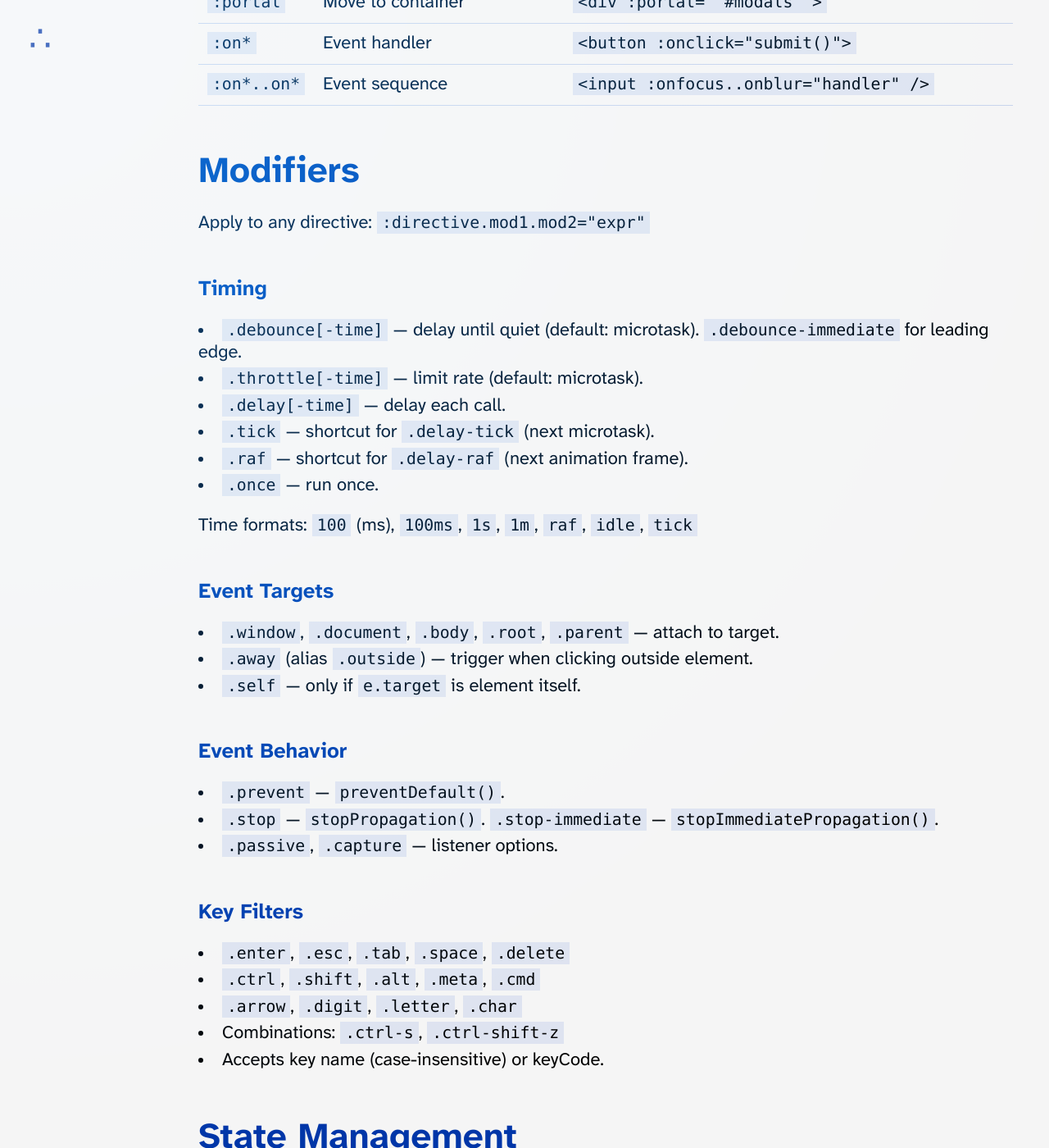
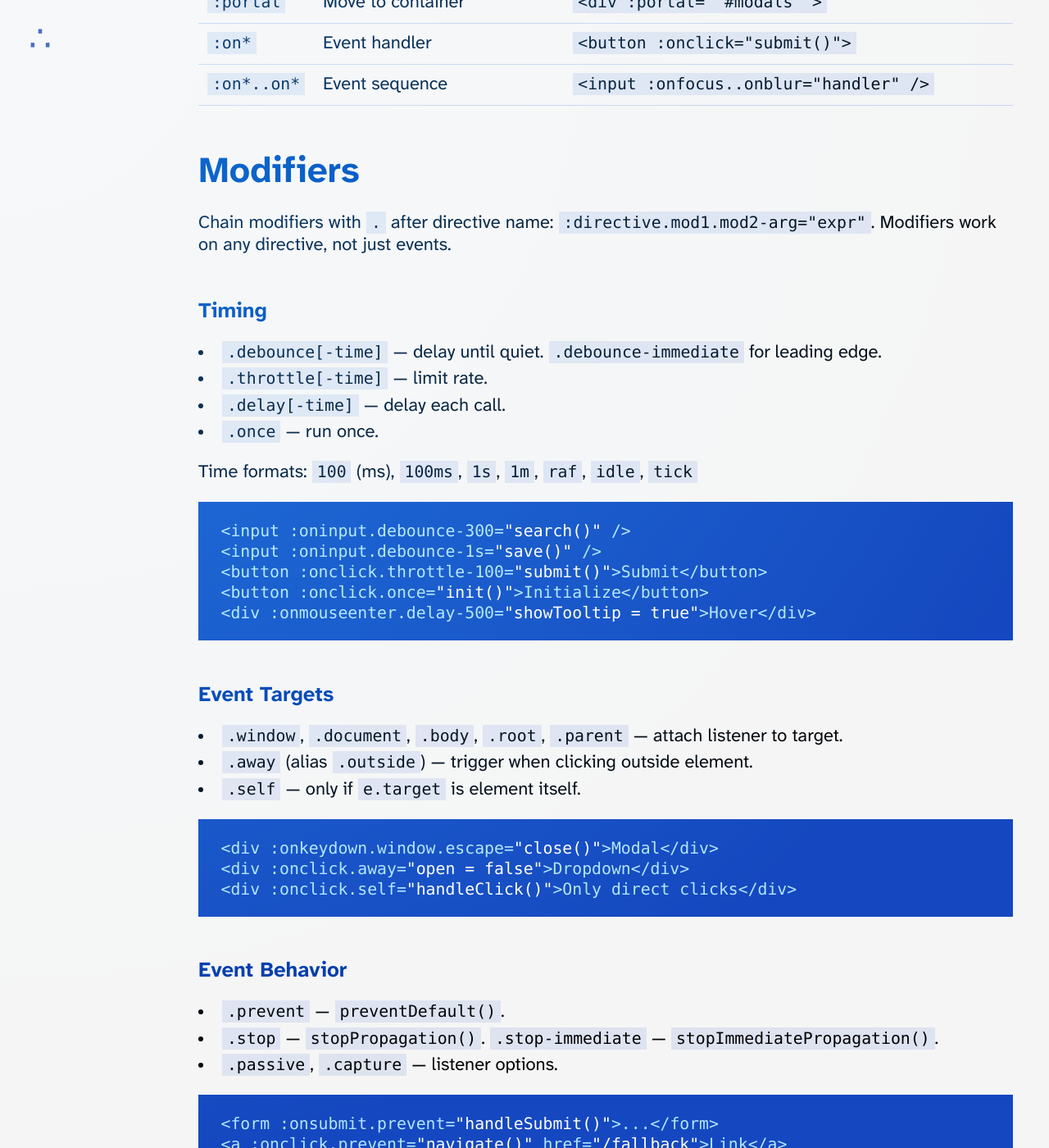
Before and after one commit to dy/sprae, a Jekyll site: the page built from AGENTS.md, in a window 1280 px wide and 1400 px high, scrolled down 3217 px. Shown: the whole window at 82% size. Built offline with Jekyll 4.4.1, drawn with Linux system fonts in a browser that asks for light colours; our own code applies the rules of GitHub Pages for plain Markdown files; some of the changed text lies outside the part shown.

Commit message:
Enhance discoverability

````diff
--- a/AGENTS.md
+++ b/AGENTS.md
@@ -87,34 +87,65 @@ import { signal, effect, computed, batch, untracked } from 'sprae/signal'
 
 ## Modifiers
 
-Apply to any directive: `:directive.mod1.mod2="expr"`
+Chain modifiers with `.` after directive name: `:directive.mod1.mod2-arg="expr"`. Modifiers work on any directive, not just events.
 
 ### Timing
-- `.debounce[-time]` — delay until quiet (default: microtask). `.debounce-immediate` for leading edge.
-- `.throttle[-time]` — limit rate (default: microtask).
+- `.debounce[-time]` — delay until quiet. `.debounce-immediate` for leading edge.
+- `.throttle[-time]` — limit rate.
 - `.delay[-time]` — delay each call.
-- `.tick` — shortcut for `.delay-tick` (next microtask).
-- `.raf` — shortcut for `.delay-raf` (next animation frame).
 - `.once` — run once.
 
 Time formats: `100` (ms), `100ms`, `1s`, `1m`, `raf`, `idle`, `tick`
 
+```html
+<input :oninput.debounce-300="search()" />
+<input :oninput.debounce-1s="save()" />
+<button :onclick.throttle-100="submit()">Submit</button>
+<button :onclick.once="init()">Initialize</button>
+<div :onmouseenter.delay-500="showTooltip = true">Hover</div>
+```
+
 ### Event Targets
-- `.window`, `.document`, `.body`, `.root`, `.parent` — attach to target.
+- `.window`, `.document`, `.body`, `.root`, `.parent` — attach listener to target.
 - `.away` (alias `.outside`) — trigger when clicking outside element.
 - `.self` — only if `e.target` is element itself.
+
+```html
+<div :onkeydown.window.escape="close()">Modal</div>
+<div :onclick.away="open = false">Dropdown</div>
+<div :onclick.self="handleClick()">Only direct clicks</div>
+```
 
 ### Event Behavior
 - `.prevent` — `preventDefault()`.
 - `.stop` — `stopPropagation()`. `.stop-immediate` — `stopImmediatePropagation()`.
 - `.passive`, `.capture` — listener options.
 
+```html
+<form :onsubmit.prevent="handleSubmit()">...</form>
+<a :onclick.prevent="navigate()" href="/fallback">Link</a>
+<div :onscroll.passive="handleScroll">...</div>
+```
+
 ### Key Filters
-- `.enter`, `.esc`, `.tab`, `.space`, `.delete`
+- `.enter`, `.esc`, `.tab`, `.space`, `.delete`, `.arrow`
 - `.ctrl`, `.shift`, `.alt`, `.meta`, `.cmd`
-- `.arrow`, `.digit`, `.letter`, `.char`
+- `.digit`, `.letter`, `.char`
 - Combinations: `.ctrl-s`, `.ctrl-shift-z`
-- Accepts key name (case-insensitive) or keyCode.
+
+```html
+<input :onkeydown.enter="submit()" />
+<input :onkeydown.ctrl-s.prevent="save()" />
+<input :onkeydown.escape="cancel()" />
+```
+
+### Combining Modifiers
+Modifiers chain naturally:
+```html
+<input :oninput.debounce-300.prevent="search()" />
+<div :onkeydown.window.ctrl-s.prevent="save()">Global save</div>
+<button :onclick.once.prevent="init()">Init</button>
+```
 
 ## State Management
 
@@ -189,6 +220,9 @@ modifier.log = (fn) => (e) => (console.log(e), fn(e))
 2. **Expressions can be async**: `:text="await load()"`.
 3. **Self-closing**: only valid HTML self-closing tags (`<input />`, not `<div />`).
 4. **Cleanup**: `el[Symbol.dispose]()` or `dispose(el)`.
-5. **FOUC prevention**: `<style>[\:each],[\:if],[\:else] {visibility: hidden}</style>`
+5. **FOUC prevention**: `<style>[\:each],[\:if],[\:else] {visibility: hidden}</style>`. With `data-` prefix: `[data-each],[data-if],[data-else]`.
 6. **`this`**: refers to current element in expressions.
 7. **Prefix**: default `:`, configurable via `use({ prefix })` or `data-prefix` attribute.
+8. **`data-` prefix eats all `data-*` attrs**: use spread for ambiguous names: `:="{ src: url }"`.
+9. **`class` is a reserved word**: use `cls` as variable name, not `class`.
+10. **Modifiers work on any directive**: `:text.once`, `:fx.debounce-300`, not just events.
````
Also changed, not shown: docs.md (+3 -1 lines), test/core.js (+40 -0 lines), readme.md.
